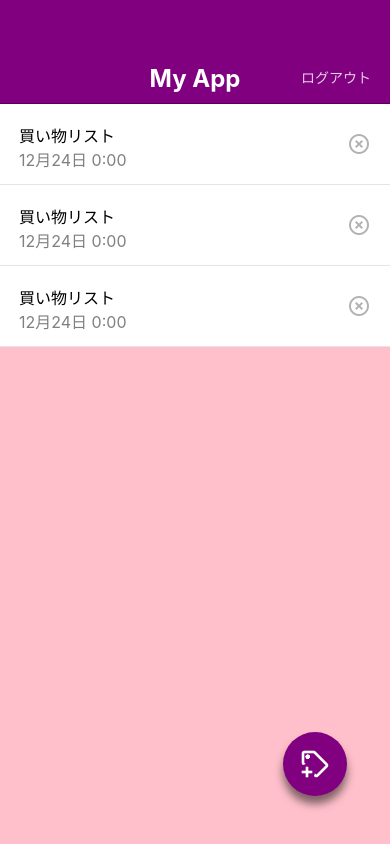
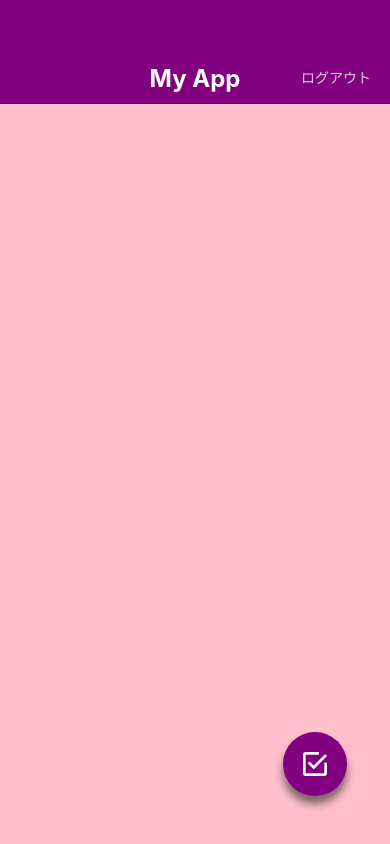
Before and after one commit to HamazakiHisanori/MyApp, a React Native app: screen / in a window 390 px wide. Built offline with nearby package versions, Linux system fonts and the light colour scheme.

Commit message:
メモ編集画面とメモ新規作成画面の作成

```diff
--- a/App.jsx
+++ b/App.jsx
@@ -1,10 +1,12 @@
 import React from 'react';
 
-import MemoListScreen from './src/screens/MemoListScreen';
+// import MemoListScreen from './src/screens/MemoListScreen';
 // import MemoDetailScreen from './src/screens/MemoDetailScreen';
+// import MemoEditScreen from './src/screens/MemoEditScreen';
+import MemoCreateScreen from './src/screens/MemoCreateScreen';
 
 export default function App() {
   return (
-    <MemoListScreen />
+    <MemoCreateScreen />
   );
 }
--- /dev/null
+++ b/src/screens/MemoCreateScreen.jsx
@@ -0,0 +1,41 @@
+import React from 'react';
+import {
+  View, TextInput, StyleSheet, KeyboardAvoidingView,
+} from 'react-native';
+
+import AppBar from '../components/appBar';
+import CircleButton from '../components/CircleButton';
+
+export default function MemoCreateScreen() {
+  return (
+    <KeyboardAvoidingView style={styles.container} behavior="height">
+
+      <AppBar />
+
+      <View style={styles.inputContainer}>
+        <TextInput style={styles.input} value="" multiline />
+      </View>
+
+      <CircleButton name="checkbox-marked-outline" />
+
+    </KeyboardAvoidingView>
+  );
+}
+
+const styles = StyleSheet.create({
+  container: {
+    flex: 1,
+    backgroundColor: 'pink',
+  },
+  inputContainer: {
+    paddingHorizontal: 27,
+    paddingVertical: 32,
+    flex: 1,
+  },
+  input: {
+    flex: 1,
+    textAlignVertical: 'top',
+    fontSize: 16,
+    lineHeight: 24,
+  },
+});
--- a/src/screens/MemoDetailScreen.jsx
+++ b/src/screens/MemoDetailScreen.jsx
@@ -37,7 +37,7 @@
     height: 88,
     justifyContent: 'center',
     paddingVertical: 24,
-    paddingHorizontal: 19,
+    paddingHorizontal: 27,
   },
   memoTitle: {
     color: 'white',
--- /dev/null
+++ b/src/screens/MemoEditScreen.jsx
@@ -0,0 +1,41 @@
+import React from 'react';
+import {
+  View, TextInput, StyleSheet, KeyboardAvoidingView,
+} from 'react-native';
+
+import AppBar from '../components/appBar';
+import CircleButton from '../components/CircleButton';
+
+export default function MemoEditScreen() {
+  return (
+    <KeyboardAvoidingView style={styles.container} behavior="height">
+
+      <AppBar />
+
+      <View style={styles.inputContainer}>
+        <TextInput style={styles.input} value="買い物メモ" multiline />
+      </View>
+
+      <CircleButton name="checkbox-marked-outline" />
+
+    </KeyboardAvoidingView>
+  );
+}
+
+const styles = StyleSheet.create({
+  container: {
+    flex: 1,
+    backgroundColor: 'pink',
+  },
+  inputContainer: {
+    paddingHorizontal: 27,
+    paddingVertical: 32,
+    flex: 1,
+  },
+  input: {
+    flex: 1,
+    textAlignVertical: 'top',
+    fontSize: 16,
+    lineHeight: 24,
+  },
+});
```
